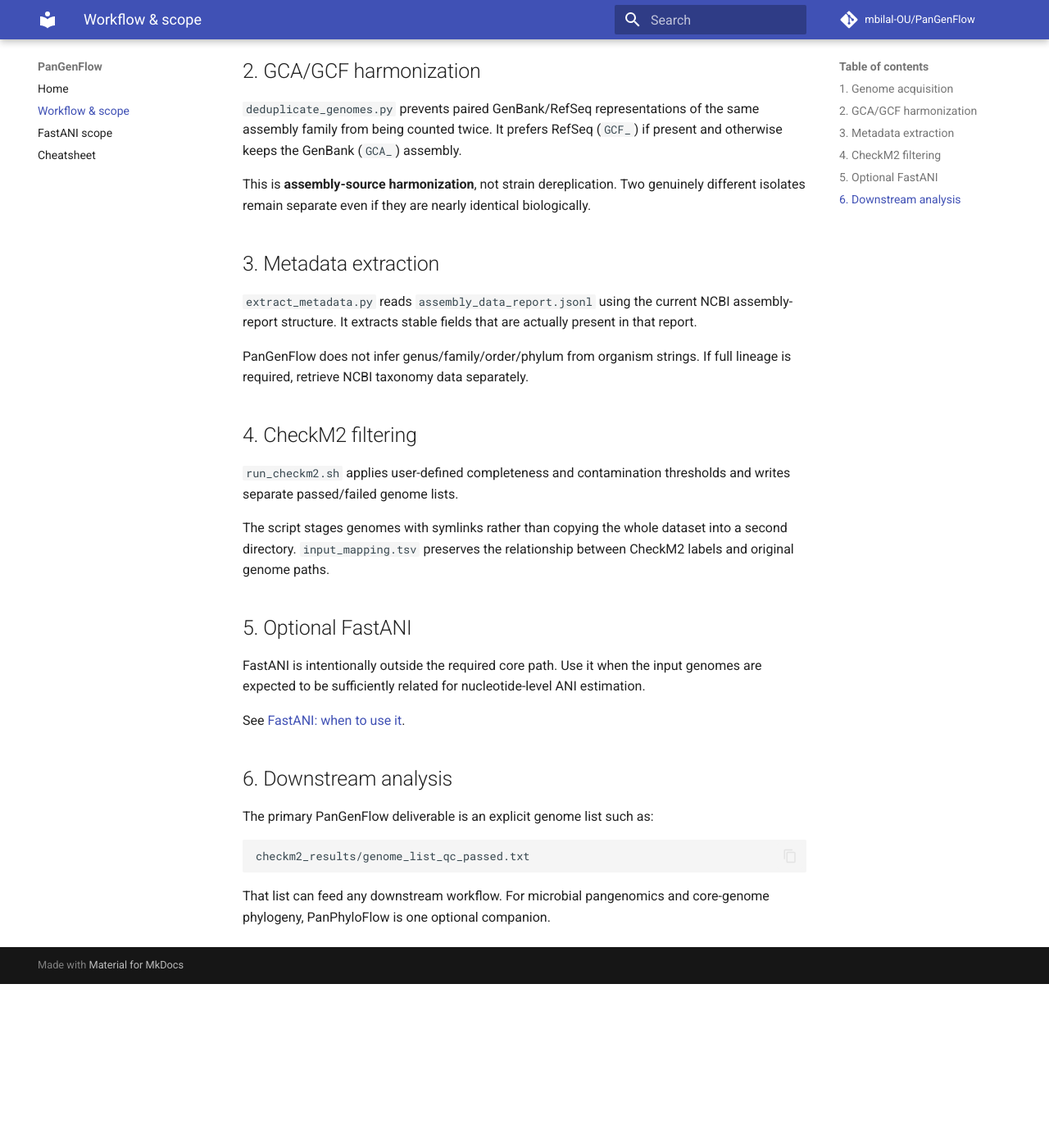
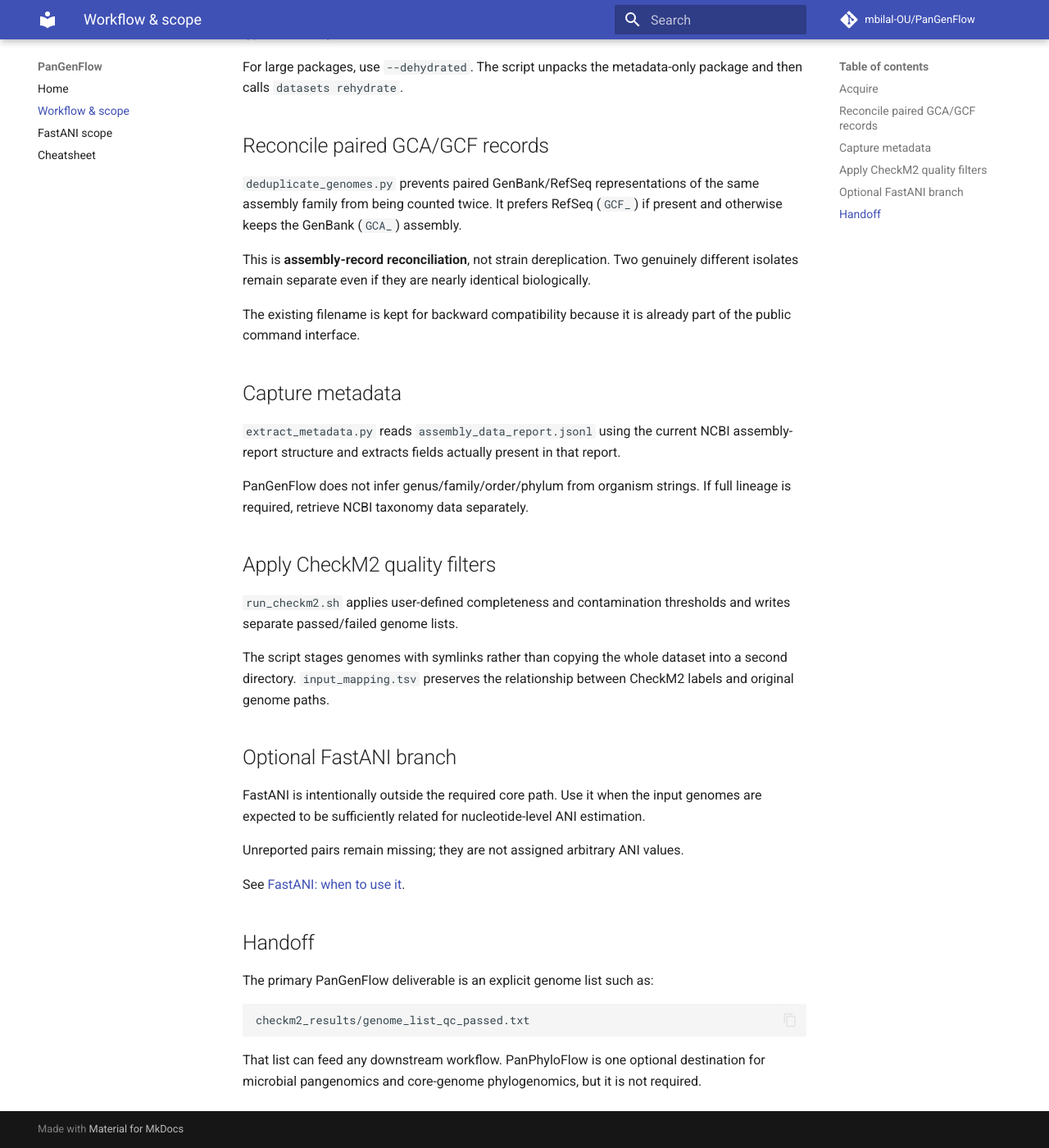
Before and after one commit to mbilal-OU/PanGenFlow, an MkDocs documentation site: the page built from docs/workflow.md, in a window 1280 px wide and 1400 px high, scrolled down 346 px. Shown: the whole window at 82% size. Built offline with MkDocs 1.6.1 and Material for MkDocs 9.7.7, drawn with Linux system fonts in a browser that asks for light colours; comment, search, counter and statistics services are not loaded; before the commit the page ends 1546 px from its top, so only the background shows below that; some of the changed text lies outside the part shown.

Commit message:
Clarify PanGenFlow reconciliation and scope terminology

````diff
--- a/docs/workflow.md
+++ b/docs/workflow.md
@@ -1,36 +1,42 @@
 # Workflow and scientific scope
 
-## 1. Genome acquisition
+PanGenFlow is a **curation toolkit**, not an end-to-end biological analysis pipeline. Its core path is intentionally limited to creating a defensible microbial genome cohort.
+
+## Acquire
 
 `batch_download.sh` wraps the NCBI Datasets CLI and exposes the filters most useful for microbial comparative genomics: taxon/taxid, assembly source, assembly level, included file types, and dehydrated downloads.
 
 For large packages, use `--dehydrated`. The script unpacks the metadata-only package and then calls `datasets rehydrate`.
 
-## 2. GCA/GCF harmonization
+## Reconcile paired GCA/GCF records
 
 `deduplicate_genomes.py` prevents paired GenBank/RefSeq representations of the same assembly family from being counted twice. It prefers RefSeq (`GCF_`) if present and otherwise keeps the GenBank (`GCA_`) assembly.
 
-This is **assembly-source harmonization**, not strain dereplication. Two genuinely different isolates remain separate even if they are nearly identical biologically.
+This is **assembly-record reconciliation**, not strain dereplication. Two genuinely different isolates remain separate even if they are nearly identical biologically.
 
-## 3. Metadata extraction
+The existing filename is kept for backward compatibility because it is already part of the public command interface.
 
-`extract_metadata.py` reads `assembly_data_report.jsonl` using the current NCBI assembly-report structure. It extracts stable fields that are actually present in that report.
+## Capture metadata
+
+`extract_metadata.py` reads `assembly_data_report.jsonl` using the current NCBI assembly-report structure and extracts fields actually present in that report.
 
 PanGenFlow does not infer genus/family/order/phylum from organism strings. If full lineage is required, retrieve NCBI taxonomy data separately.
 
-## 4. CheckM2 filtering
+## Apply CheckM2 quality filters
 
 `run_checkm2.sh` applies user-defined completeness and contamination thresholds and writes separate passed/failed genome lists.
 
 The script stages genomes with symlinks rather than copying the whole dataset into a second directory. `input_mapping.tsv` preserves the relationship between CheckM2 labels and original genome paths.
 
-## 5. Optional FastANI
+## Optional FastANI branch
 
 FastANI is intentionally outside the required core path. Use it when the input genomes are expected to be sufficiently related for nucleotide-level ANI estimation.
 
+Unreported pairs remain missing; they are not assigned arbitrary ANI values.
+
 See [FastANI: when to use it](fastani_scope.md).
 
-## 6. Downstream analysis
+## Handoff
 
 The primary PanGenFlow deliverable is an explicit genome list such as:
 
@@ -38,4 +44,4 @@
 checkm2_results/genome_list_qc_passed.txt
 ```
 
-That list can feed any downstream workflow. For microbial pangenomics and core-genome phylogeny, PanPhyloFlow is one optional companion.
+That list can feed any downstream workflow. PanPhyloFlow is one optional destination for microbial pangenomics and core-genome phylogenomics, but it is not required.
````
